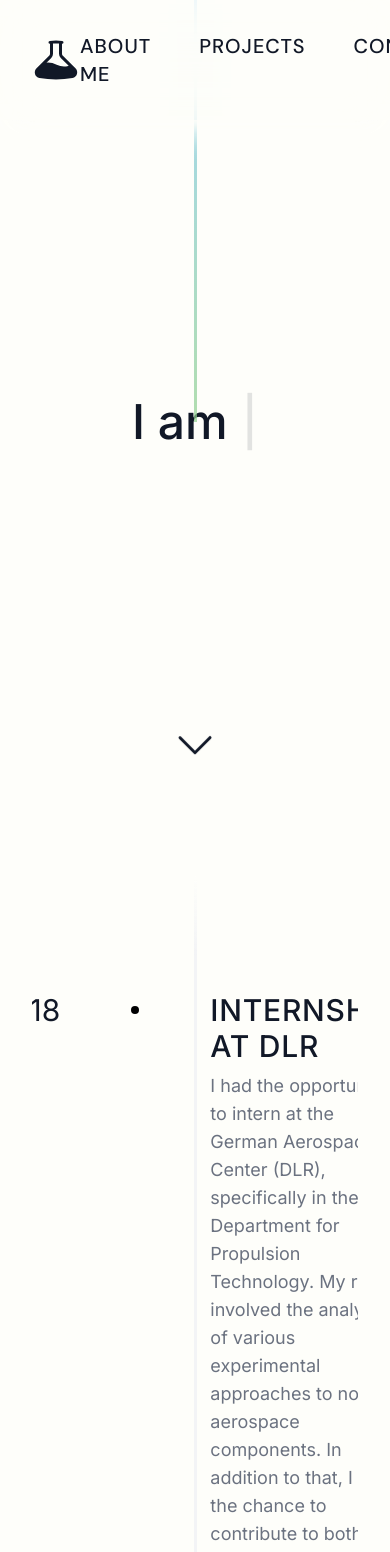
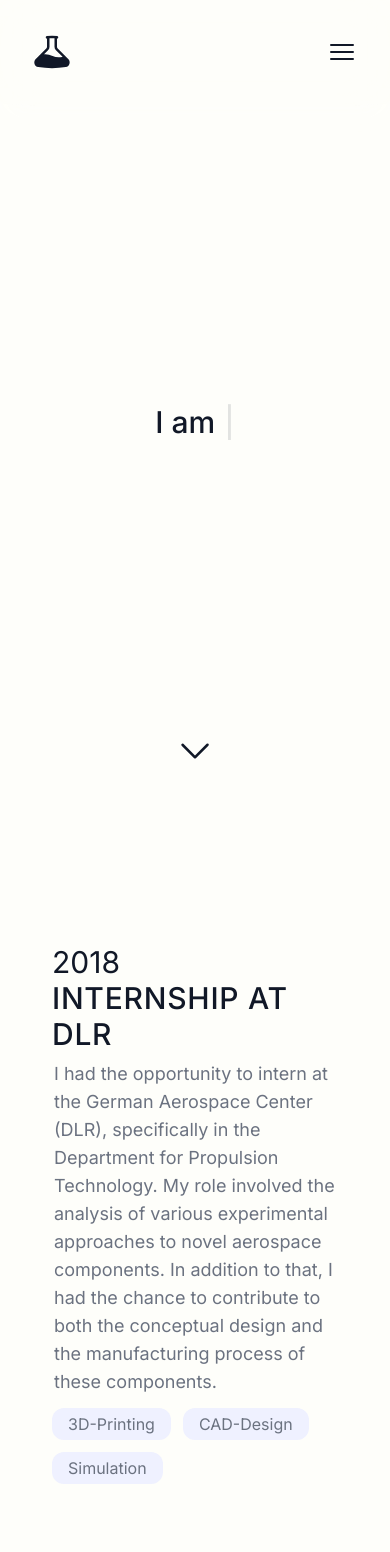
Before and after one commit to Max-vS/personal-website, a Next.js app: page / in a window 390 px wide. Shown: the top 1552 px of the page. Built offline with nearby package versions, Linux system fonts and the light colour scheme; a web font is replaced by a local one.

Commit message:
responsive

```diff
--- a/components/Footer.tsx
+++ b/components/Footer.tsx
@@ -9,14 +9,16 @@ export default function Footer() {
         <footer>
             <Section>
                 <ContactForm/>
-                <div className="flex flex-wrap items-center justify-center space-x-10 mt-20">
-                    <h3 className="text-gray-900 text-md">Copyright © 2023 Max von Storch. All rights reserved.</h3>
-                    <Link href="https://www.linkedin.com/in/maxvonstorch/">
-                        <FontAwesomeIcon icon={ faLinkedin } size="2xl" className="text-gray-900 hover:scale-105 transition-transform duration-200"/>
-                    </Link>
-                    <Link href="https://github.com/Max-vS">
-                        <FontAwesomeIcon icon={ faGithub } size="2xl" className="text-gray-900 hover:scale-105 transition-transform duration-200"/>
-                    </Link>
+                <div className="flex flex-wrap items-center justify-center gap-6 mt-20">
+                    <div className="text-gray-900 transition-transform duration-200 flex gap-6">
+                        <Link href="https://www.linkedin.com/in/maxvonstorch/">
+                            <FontAwesomeIcon icon={ faLinkedin } size="2xl" className="hover:scale-105"/>
+                        </Link>
+                        <Link href="https://github.com/Max-vS">
+                            <FontAwesomeIcon icon={ faGithub } size="2xl" className="hover:scale-105"/>
+                        </Link>
+                    </div>
+                    <h3 className="text-gray-900 text-md text-center">Copyright © 2023 Max von Storch. All rights reserved.</h3>
                 </div>
             </Section>
         </footer>
--- a/components/Header.tsx
+++ b/components/Header.tsx
@@ -1,36 +1,71 @@
 import {cx} from "class-variance-authority";
-import {motion, useMotionValueEvent, useScroll,} from "framer-motion";
+import {motion, useMotionValueEvent, useScroll} from "framer-motion";
 import Link from "next/link";
-import {useState} from "react";
-import {BeakerIcon} from '@heroicons/react/24/solid'
+import {useEffect, useState} from "react";
+import {Bars3Icon, BeakerIcon, XMarkIcon} from "@heroicons/react/24/solid";
 import {dm_sans} from "@styles/fonts";
 import {NavLink} from "@components/NavLink";
 
 export const Header = () => {
-    const [navOpen, setNavOpen] = useState(false);
     const [scrolled, setScrolled] = useState(false);
+    const [isBurgerOpen, setIsBurgerOpen] = useState(false);
     const { scrollYProgress } = useScroll();
     useMotionValueEvent(scrollYProgress, "change", (latest) =>
         setScrolled(latest > 0)
     );
 
+    const toggleBurgerMenu = () => {
+        setIsBurgerOpen(!isBurgerOpen);
+    }
+
+    useEffect(() => {
+        const handleResize = () => {
+            if (window.innerWidth > 768) {
+                setIsBurgerOpen(false);
+            }
+        };
+        window.addEventListener("resize", handleResize);
+        return () => {
+            window.removeEventListener("resize", handleResize);
+        };
+    }, []);
+
     return (
         <motion.header
             className={cx(
                 "fixed z-50 w-full px-8 duration-300 md:px-20 text-gray-900 py-8 2xl:py-12",
-                scrolled && !navOpen && "bg-secondary-powder/70 backdrop-blur-xl shadow-xl shadow-secondary-powder",
-                (!scrolled || navOpen)
+                scrolled && "bg-secondary-powder/70 backdrop-blur-xl shadow-xl shadow-secondary-powder",
             )}
         >
-            <div className={cx("container relative mx-auto flex flex-row items-center justify-between text-xl font-medium", dm_sans.className)}>
-                <Link href={"/"}>
-                    <BeakerIcon className="h-12 w-12"/>
-                </Link>
-                <div className="flex flex-row gap-12 uppercase tracking-wider">
-                    <NavLink to="about">About me</NavLink>
-                    <NavLink to="projects">Projects</NavLink>
-                    <NavLink to="contact">Contact</NavLink>
+            <div className={cx("flex flex-col container relative mx-auto justify-center text-xl font-medium", dm_sans.className)}>
+                <div className="flex flex-row items-center justify-between">
+                    <Link href={"/"}>
+                        <BeakerIcon className="h-10 w-10 md:h-12 md:w-12"/>
+                    </Link>
+                    <div className="md:flex hidden flex-row gap-12 uppercase tracking-wider">
+                        <NavLink to="about">About me</NavLink>
+                        <NavLink to="projects">Projects</NavLink>
+                        <NavLink to="contact">Contact</NavLink>
+                    </div>
+                    <div className="md:hidden flex items-center">
+                        <button onClick={toggleBurgerMenu}>
+                            {isBurgerOpen ? <XMarkIcon className="h-8 w-8" /> : <Bars3Icon className="h-8 w-8" />}
+                        </button>
+                    </div>
                 </div>
+                {isBurgerOpen && (
+                    <motion.div
+                        initial={{ opacity: 0, y:-20 }}
+                        animate={{ opacity: 1, y: 0 }}
+                        exit={{ opacity: 0, y: -20 }}
+                        transition={{ duration: 0.3 }}
+                        className="flex flex-col justify-center items-center space-y-3 mt-10"
+                    >
+                        <NavLink to="about">About me</NavLink>
+                        <NavLink to="projects">Projects</NavLink>
+                        <NavLink to="contact">Contact</NavLink>
+                    </motion.div>
+                )}
             </div>
         </motion.header>
     );
--- a/components/Timeline.tsx
+++ b/components/Timeline.tsx
@@ -3,8 +3,8 @@ import {SkillCloud} from "@components/SkillCloud";
 
 export function Timeline(props) {
     return (
-        <section {...props} className="flex flex-col container self-center m-auto items-center relative z-0 space-y-24 overflow-clip pb-12">
-            <div className="absolute w-[3px] h-full bg-gray-100 overflow-hidden z-0">
+        <section {...props} className="flex flex-col container self-center m-auto lg:items-center relative z-0 space-y-12 sm:space-y-24 overflow-clip pb-12">
+            <div className="hidden sm:block absolute w-[3px] h-full bg-gray-100 overflow-hidden z-0 ml-[39px] lg:ml-0">
                 <div className="absolute top-0 left-0 right-0 bottom-auto h-[80px] bg-gradient-to-b from-secondary-powder to-transparent" />
                 <div className="fixed w-[3px] top-0 h-1/2 bg-gradient-to-b from-pastel-700/70 to-pastel-600/70 z-[-1]" />
                 <div className="absolute top-auto left-0 right-0 bottom-0 h-[80px] bg-gradient-to-t from-secondary-powder to-transparent" />
@@ -16,15 +16,16 @@ export function Timeline(props) {
 
 export function TimelineItem({ date, title, text, skills = [] }) {
     return (
-        <div className="grid grid-cols-timeline p-5 text-gray-900 gap-y-16">
-            <div className="sticky top-1/2 justify-self-end text-3xl uppercase self-start">{date}</div>
-            <div className="flex h-[36px] sticky justify-self-center top-1/2 self-start transition-all duration-1000 ease-in-out z-1 bg-secondary-powder">
+        <div className="grid grid-cols-1 lg:grid-cols-timeline lg:grid-rows-none sm:grid-cols-timeline-lg grid-rows-timeline p-5 text-gray-900 md:gap-y-16">
+            <div className="sticky top-1/2 hidden lg:block justify-self-end text-3xl uppercase self-start">{date}</div>
+            <div className="sm:flex h-[36px] hidden sticky lg:justify-self-center justify-self-start top-1/2 transition-all duration-1000 ease-in-out z-1 bg-secondary-powder">
                 <div className="w-2 h-2 m-4 bg-black rounded-full my-auto"/>
             </div>
-            <div className="justify-self-start self-start">
+            <div className="justify-self-start self-start sm:ml-12 lg:ml-0">
+                <div className="lg:hidden lg:justify-self-end justify-self-start text-3xl uppercase self-start">{date}</div>
                 <h2 className="text-3xl font-medium uppercase tracking-wide mb-2">{title}</h2>
                 {text.split("\n").map((x, i) => (
-                    <p key={i} className="text-lg text-gray-500">
+                    <p key={i} className="text-lg text-gray-500 ml-0.5">
                         {x}
                         <br />
                     </p>
--- /dev/null
+++ b/data/projects.tsx
@@ -0,0 +1,3 @@
+export const projects = [
+
+]
--- a/data/timeline.tsx
+++ b/data/timeline.tsx
@@ -1,5 +1,3 @@
-
-
 export const timelineData = [
     {
         date: "2018",
--- a/pages/index.tsx
+++ b/pages/index.tsx
@@ -9,7 +9,7 @@ export default function Index() {
     return (
         <>
             <section
-                className="h-screen -z-10 flex items-center justify-center bg-secondary-powder text-5xl 2xl:text-6xl font-medium text-gray-900 text-center">
+                className="h-screen -z-10 flex items-center justify-center bg-secondary-powder text-3xl sm:text-5xl 2xl:text-6xl font-medium text-gray-900 text-center">
                 <div className="inline-block text-center">
                     <Typewriter options={{
                         autoStart: true,
@@ -39,7 +39,7 @@ export default function Index() {
                             .start();
                     }}/>
                     <ScrollLink to="about" smooth={true} duration={500} className="cursor-pointer absolute bottom-16 left-[50%] -translate-x-[50%]">
-                        <ChevronDownIcon className="animate-bounce h-12"/>
+                        <ChevronDownIcon className="animate-bounce h-10 md:h-12"/>
                     </ScrollLink>
                 </div>
             </section>
--- a/tailwind.config.js
+++ b/tailwind.config.js
@@ -9,6 +9,10 @@ module.exports = {
     extend: {
       gridTemplateColumns: {
         'timeline': '1fr 150px 1fr',
+        'timeline-lg': '20px 1fr',
+      },
+      gridTemplateRows: {
+        'timeline': 'auto 1fr',
       },
       backgroundImage: {
         'gradient-radial': 'radial-gradient(var(--tw-gradient-stops))',
```
Also changed, not shown: components/ContactForm.tsx (+18 -8 lines), components/Projects.tsx (added).
